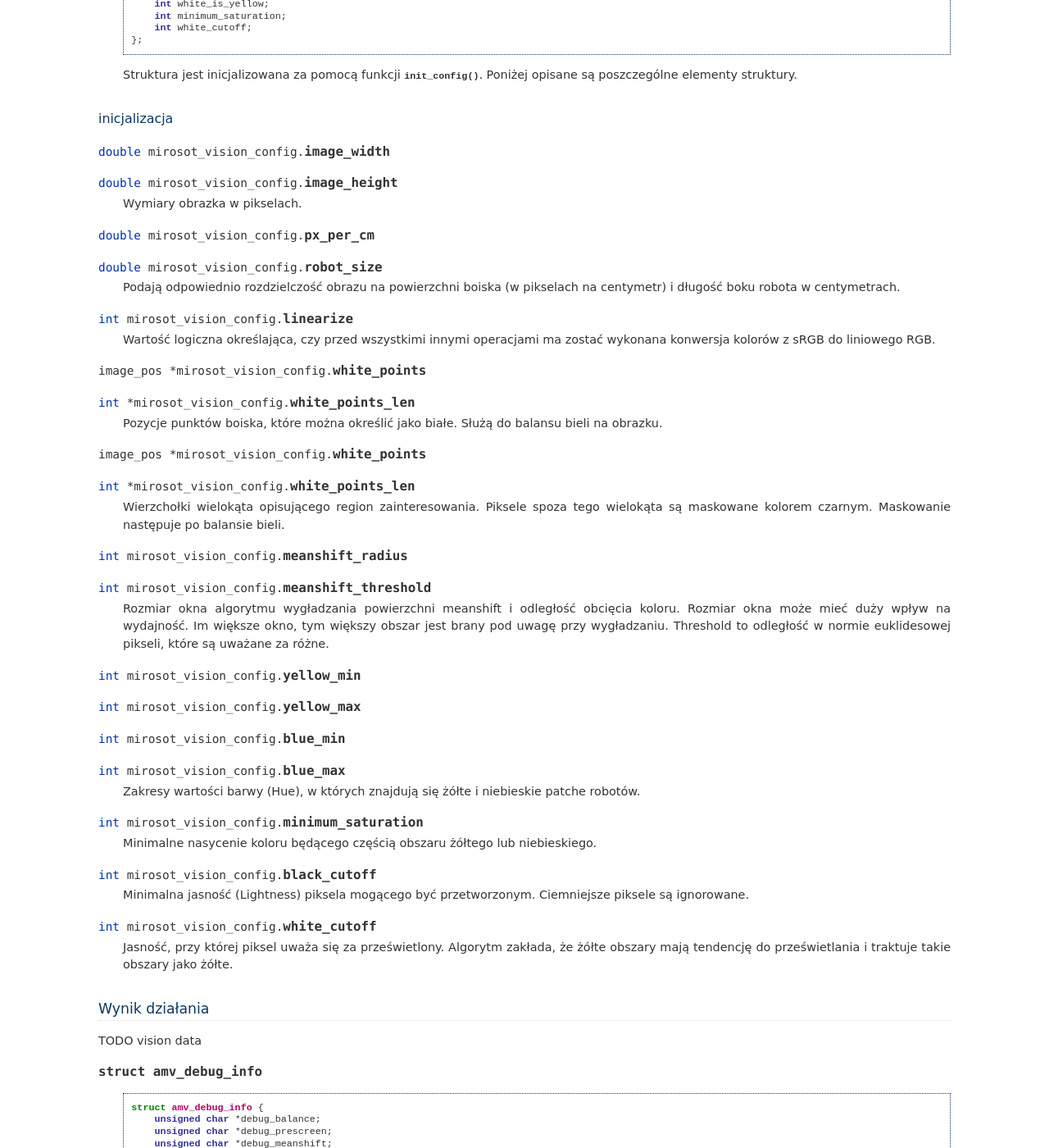
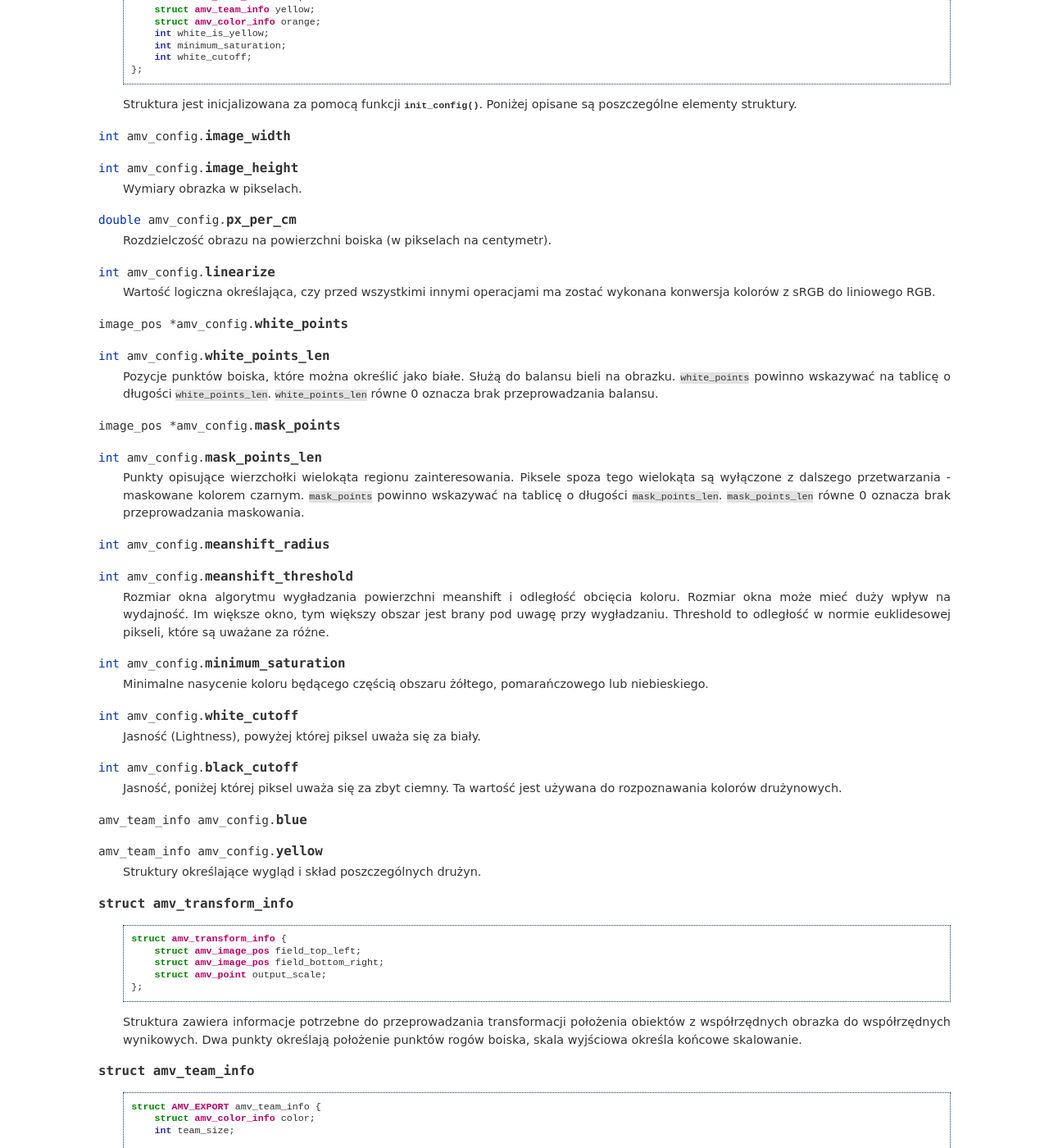
Before and after one commit to admchr/agh-mirosot-vision, a Sphinx documentation site: the page built from doc/user/apidoc.rst, in a window 1280 px wide and 1400 px high, scrolled down 1380 px. Shown: the whole window at 82% size. Built offline with Sphinx 7.4.7, drawn with Linux system fonts in a browser that asks for light colours; formulas are drawn with MathJax 3; pages that are not in the unit, such as notebooks, are missing from menus; some of the changed text lies outside the part shown.

Commit message:
almost all of C API covered

```diff
--- a/doc/user/apidoc.rst
+++ b/doc/user/apidoc.rst
@@ -5,6 +5,9 @@ Koszulki, założenia
 Konwencja H = [0, 180)
 S = [0, 255]
 L = [0, 255]
+kąt
+
+transformacja współrzędnych
 
 C API
 -----
@@ -96,40 +99,41 @@ Konfiguracja
     Struktura jest inicjalizowana za pomocą funkcji :c:func:`init_config()`.
     Poniżej opisane są poszczególne elementy struktury.
 
-inicjalizacja
-^^^^^^^^^^^^^
 
-.. c:member:: double mirosot_vision_config.image_width
-.. c:member:: double mirosot_vision_config.image_height
+.. c:member:: int amv_config.image_width
+.. c:member:: int amv_config.image_height
 
     Wymiary obrazka w pikselach.
 
-.. c:member:: double mirosot_vision_config.px_per_cm
-.. c:member:: double mirosot_vision_config.robot_size
+.. c:member:: double amv_config.px_per_cm
 
-    Podają odpowiednio rozdzielczość obrazu na powierzchni boiska (w pikselach
-    na centymetr) i długość boku robota w centymetrach.
+    Rozdzielczość obrazu na powierzchni boiska (w pikselach
+    na centymetr).
 
-.. c:member:: int mirosot_vision_config.linearize
+.. c:member:: int amv_config.linearize
 
     Wartość logiczna określająca, czy przed wszystkimi innymi operacjami ma
     zostać wykonana konwersja kolorów z sRGB do liniowego RGB.
 
-.. c:member:: image_pos *mirosot_vision_config.white_points
-.. c:member:: int *mirosot_vision_config.white_points_len
+.. c:member:: image_pos *amv_config.white_points
+.. c:member:: int amv_config.white_points_len
 
     Pozycje punktów boiska, które można określić jako białe. Służą do balansu
-    bieli na obrazku.
+    bieli na obrazku. ``white_points`` powinno wskazywać na tablicę o
+    długości ``white_points_len``. ``white_points_len`` równe 0 oznacza
+    brak przeprowadzania balansu.
 
-.. c:member:: image_pos *mirosot_vision_config.white_points
-.. c:member:: int *mirosot_vision_config.white_points_len
+.. c:member:: image_pos *amv_config.mask_points
+.. c:member:: int amv_config.mask_points_len
 
-    Wierzchołki wielokąta opisującego region zainteresowania. Piksele spoza tego
-    wielokąta są maskowane kolorem czarnym. Maskowanie następuje po balansie
-    bieli.
+    Punkty opisujące wierzchołki wielokąta regionu zainteresowania.
+    Piksele spoza tego wielokąta są wyłączone z dalszego przetwarzania -
+    maskowane kolorem czarnym. ``mask_points`` powinno wskazywać na tablicę o
+    długości ``mask_points_len``. ``mask_points_len`` równe 0 oznacza
+    brak przeprowadzania maskowania.
 
-.. c:member:: int mirosot_vision_config.meanshift_radius
-.. c:member:: int mirosot_vision_config.meanshift_threshold
+.. c:member:: int amv_config.meanshift_radius
+.. c:member:: int amv_config.meanshift_threshold
 
     Rozmiar okna algorytmu wygładzania powierzchni meanshift i odległość
     obcięcia koloru. Rozmiar okna może mieć duży wpływ na wydajność.
@@ -137,70 +141,123 @@ inicjalizacja
     Threshold to odległość w normie euklidesowej pikseli, które są uważane za
     różne.
 
-.. c:member:: int mirosot_vision_config.yellow_min
-.. c:member:: int mirosot_vision_config.yellow_max
-.. c:member:: int mirosot_vision_config.blue_min
-.. c:member:: int mirosot_vision_config.blue_max
+.. c:member:: int amv_config.minimum_saturation
 
-    Zakresy wartości barwy (Hue), w których znajdują się żółte i niebieskie
-    patche robotów.
+    Minimalne nasycenie koloru będącego częścią obszaru żółtego, pomarańczowego
+    lub niebieskiego.
 
-.. c:member:: int mirosot_vision_config.minimum_saturation
+.. c:member:: int amv_config.white_cutoff
 
-    Minimalne nasycenie koloru będącego częścią obszaru żółtego lub
-    niebieskiego.
+    Jasność (Lightness), powyżej której piksel uważa się za biały.
 
-.. c:member:: int mirosot_vision_config.black_cutoff
+.. c:member:: int amv_config.black_cutoff
 
-    Minimalna jasność (Lightness) piksela mogącego być przetworzonym.
-    Ciemniejsze piksele są ignorowane.
-
-.. c:member:: int mirosot_vision_config.white_cutoff
-
-    Jasność, przy której piksel uważa się za prześwietlony. Algorytm zakłada, że
-    żółte obszary mają tendencję do prześwietlania i traktuje takie obszary
-    jako żółte.
+    Jasność, poniżej której piksel uważa się za zbyt ciemny. Ta wartość jest
+    używana do rozpoznawania kolorów drużynowych.
 
 
+.. c:member:: amv_team_info amv_config.blue
+.. c:member:: amv_team_info amv_config.yellow
 
+    Struktury określające wygląd i skład poszczególnych drużyn.
+
+.. c:type:: struct amv_transform_info
+
+    ::
+
+        struct amv_transform_info {
+            struct amv_image_pos field_top_left;
+            struct amv_image_pos field_bottom_right;
+            struct amv_point output_scale;
+        };
+
+    Struktura zawiera informacje potrzebne do przeprowadzania transformacji
+    położenia obiektów z współrzędnych obrazka do współrzędnych wynikowych.
+    Dwa punkty określają położenie punktów rogów boiska, skala wyjściowa określa
+    końcowe skalowanie.
+
+.. c:type:: struct amv_team_info
+
+    ::
+
+        struct AMV_EXPORT amv_team_info {
+            struct amv_color_info color;
+            int team_size;
+
+            int home_team;
+            struct amv_robot_info robot_info[AMV_MAX_ROBOTS];
+            struct amv_color_info secondary_colors[AMV_MAX_SECONDARY_COLORS];
+        };
+
+    Struktura opisuje drużynę robotów:
+
+    * ``color`` - specyfikacja zakresu barw koloru drużyny robotów.
+    * ``team_size`` - ilość robotów na boisku. Algorytm będzie zwracał dokładnie
+        taką ilość pozycji robotów.
+    * `` home_team`` - czy analizie mają być poddawane orientacja robotów i ich
+        identyfikacja w ramach drużyny.
+    * ``robot_info`` - opis robotów w drużynie (o ile ``home_team``
+        :math:`\neq 0` ). Indeksy w tej tablicy posłużą za identyfikatory
+        robotów.
+    * ``secondary_colors`` - opis dostępnych kolorów pomocniczych, używanych w
+        opisach ``robot_info``.
+
+.. c:type:: struct amv_robot_info
+
+    ::
+
+        struct AMV_EXPORT amv_robot_info {
+            int front_color;
+            int back_color;
+        };
+
+    Opis dwóch kolorów pomocniczych na danym robocie. Liczby wskazują na
+    indeksy w tablicy ``secondary_colors``.
 
 Wynik działania
 ***************
 
-TODO vision data
-
-.. c:type:: struct amv_debug_info
+.. c:type:: struct amv_vision_data
 
     ::
 
-        struct amv_debug_info {
-            unsigned char *debug_balance;
-            unsigned char *debug_prescreen;
-            unsigned char *debug_meanshift;
-            unsigned char *debug_patches;
-            unsigned char *debug_robots;
-            unsigned char *debug_results;
+        struct AMV_EXPORT amv_vision_data {
+            struct amv_team_data blue_team;
+            struct amv_team_data yellow_team;
+            struct amv_point ball_pos;
         };
 
-    Jeśli któreś z tych pól zostanie ustawione na bufor zaalokowany przez
-    użytkownika, zostanie on wypełniony obrazkiem diagnostycznym.
+    Struktura przechowuje wynik rozpoznawania klatki obrazu.
 
-    Obrazki diagnostyczne mają taki sam rozmiar i format, jak obrazek wejściowy.
+.. c:type:: struct amv_team_data
 
-.. c:member:: unsigned char *debug_balance.debug_balance
+    ::
 
-    Ramka obrazu po korekcji jasności i barw.
+        struct AMV_EXPORT amv_team_data {
+            int team_len;
+            struct amv_robot_data team[AMV_MAX_ROBOTS];
+        };
 
-.. c:member:: unsigned char *debug_balance.debug_prescreen
+    Opis pozycji robotów danej drużyny. Ilość znalezionych robotów
+    nie przekracza rozmiaru drużyny podanego na wejściu algorytmu.
 
-    Ramka obrazu pokazująca przynależność do zakresów HSV, które definiują
-    poszczególne kolory obszarów.
+.. c:type:: struct amv_robot_data
 
-.. c:member:: unsigned char *debug_balance.debug_meanshift
-.. c:member:: unsigned char *debug_balance.debug_patches
-.. c:member:: unsigned char *debug_balance.debug_robots
+    ::
 
+        struct AMV_EXPORT amv_robot_data {
+            struct amv_point position;
+            int identity;
+            double angle;
+            double certainty;
+        };
 
+    Opis pozycji znalezionego robota:
+
+    * ``position`` - pozycja robota w wyjściowym układzie współrzędnych.
+    * ``identity`` - identyfikator robota w drużynie
+        (o ile roboty są identyfikowane).
+    * ``angle`` - kąt
 
 Struktury pomocnicze
 ********************
@@ -238,10 +295,45 @@ Struktury pomocnicze
             int hue_max;
         };
 
-    Zakres barw (H) w schemacie kolorów HSV. W tej implememtacji składowa barwy
+    Zakres barw (Hue) w schemacie kolorów HSL. W tej implememtacji składowa barwy
     ma wartość od 0 do 179 (arytmetyka modulo 180). Przedział barw
     ``hue_min = 100, hue_max = 50`` jest legalny i oznacza zakres ``0..50,100..179``.
 
+Diagnostyka
+***********
+
+.. c:type:: struct amv_debug_info
+
+    ::
+
+        struct amv_debug_info {
+            unsigned char *debug_balance;
+            unsigned char *debug_prescreen;
+            unsigned char *debug_meanshift;
+            unsigned char *debug_patches;
+            unsigned char *debug_robots;
+            unsigned char *debug_results;
+        };
+
+    Jeśli któreś z tych pól zostanie ustawione na bufor zaalokowany przez
+    użytkownika, zostanie on wypełniony obrazkiem diagnostycznym.
+
+    Obrazki diagnostyczne mają taki sam rozmiar i format, jak obrazek wejściowy.
+
+.. c:member:: unsigned char *debug_balance.debug_balance
+
+    Ramka obrazu po korekcji jasności i barw.
+
+.. c:member:: unsigned char *debug_balance.debug_prescreen
+
+    Ramka obrazu pokazująca przynależność do zakresów HSV, które definiują
+    poszczególne kolory obszarów.
+
+.. c:member:: unsigned char *debug_balance.debug_meanshift
+.. c:member:: unsigned char *debug_balance.debug_patches
+.. c:member:: unsigned char *debug_balance.debug_robots
+
+TODO
 
 Funkcje
 *******
@@ -252,7 +344,33 @@ Funkcje
         struct amv_debug_info* debug)
 
     Przyjmuje ona dane wizualne i tworzy opis drużyn robotów.
-    TODO
+
+    Parametry:
+
+    * ``image`` - bitmapa wejściowej ramki obrazu.
+    * ``state`` - stan konfiguracji algorytmu - nie jest zmieniany w przebiegu
+        algorytmu.
+    * ``debug`` - struktura wskaźników do obrazków diagnostycznych,
+        NULL oznacza brak diagnostyki.
+
+
+bitmapa
+^^^^^^^
+
+    Struktura wejściowa zawiera wskaźnik do obrazka, z którego ma zostać wyciągnięta
+    informacja o robotach. Dane koloru pikseli bitmapy są zapisane jako 3 bajty w
+    formacie BGR, czyli dla wskaźnika ``unsigned char* ptr``::
+
+        B = ptr[0];
+        G = ptr[1];
+        R = ptr[2];
+
+    Wartości pikseli obrazka na współrzędnych x i y są określone wzorem
+    ``img(x, y) = img_ptr[3*(x + y*width)]``, czyli piksele są upakowane ciasno
+    w przestrzeni adresowej i są przechowywane wierszami.
+
+    Alokacją obrazka zajmuje się użytkownik.
+    **Zawartość bitmapy zostaje zamazana po wywołaniu find_teams**
 
 .. c:function:: void amv_config_init(struct amv_config* config)
 
@@ -273,22 +391,3 @@ Funkcje
 .. c:function:: void amv_state_free(struct amv_state* state)
 
     Uwalnia pamięć używaną przez zmienną stanu.
-
-
-bitmapa
-^^^^^^^
-
-Struktura wejściowa zawiera wskaźnik do obrazka, z którego ma zostać wyciągnięta
-informacja o robotach. Dane koloru pikseli bitmapy są zapisane jako 3 bajty w
-formacie BGR, czyli dla wskaźnika ``unsigned char* ptr``::
-
-    B = ptr[0];
-    G = ptr[1];
-    R = ptr[2];
-
-Wartości pikseli obrazka na współrzędnych x i y są określone wzorem
-``img(x, y) = img_ptr[3*(x + y*width)]``, czyli piksele są upakowane ciasno
-w przestrzeni adresowej i są przechowywane wierszami.
-
-Alokacją obrazka zajmuje się użytkownik.
-**Zawartość bitmapy zostaje zamazana po wywołaniu find_teams**
```
